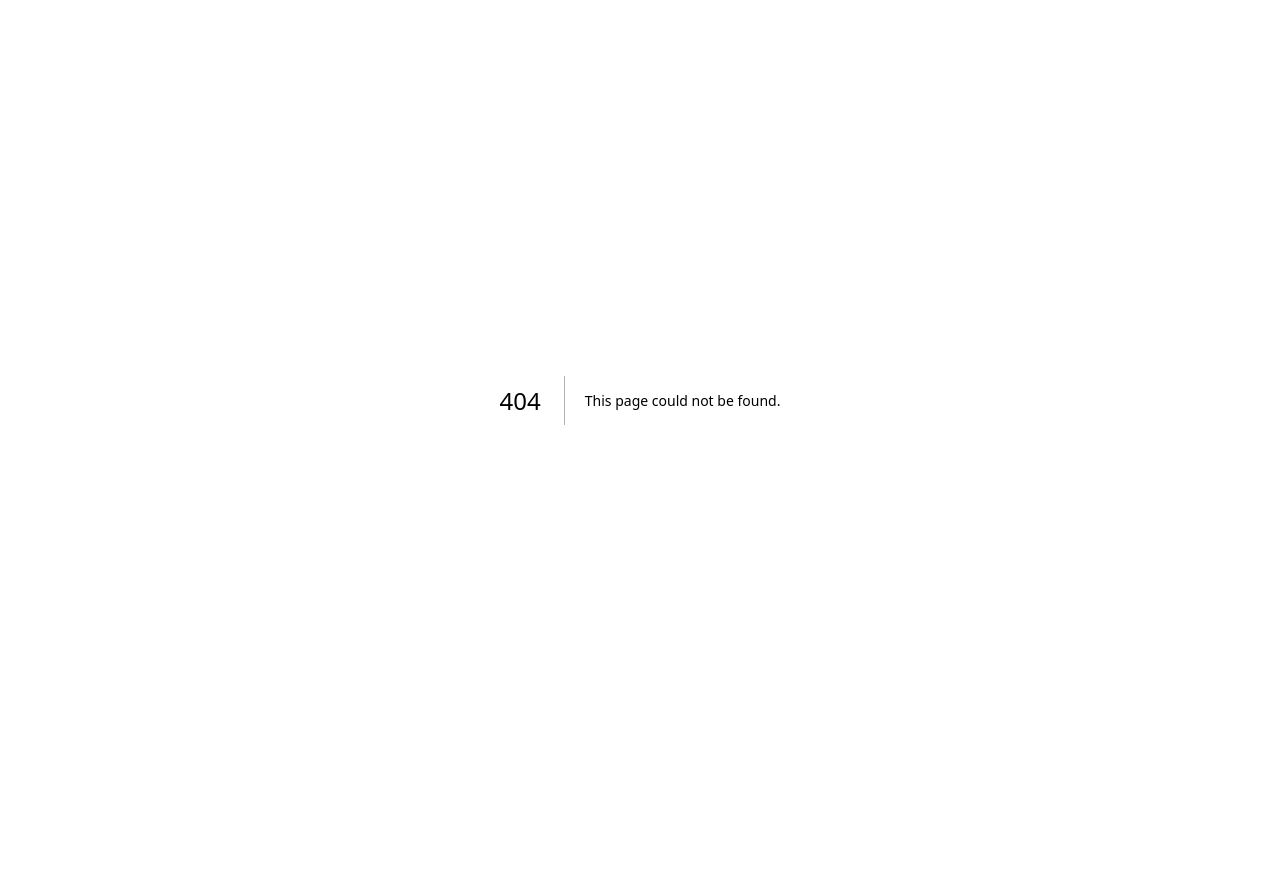
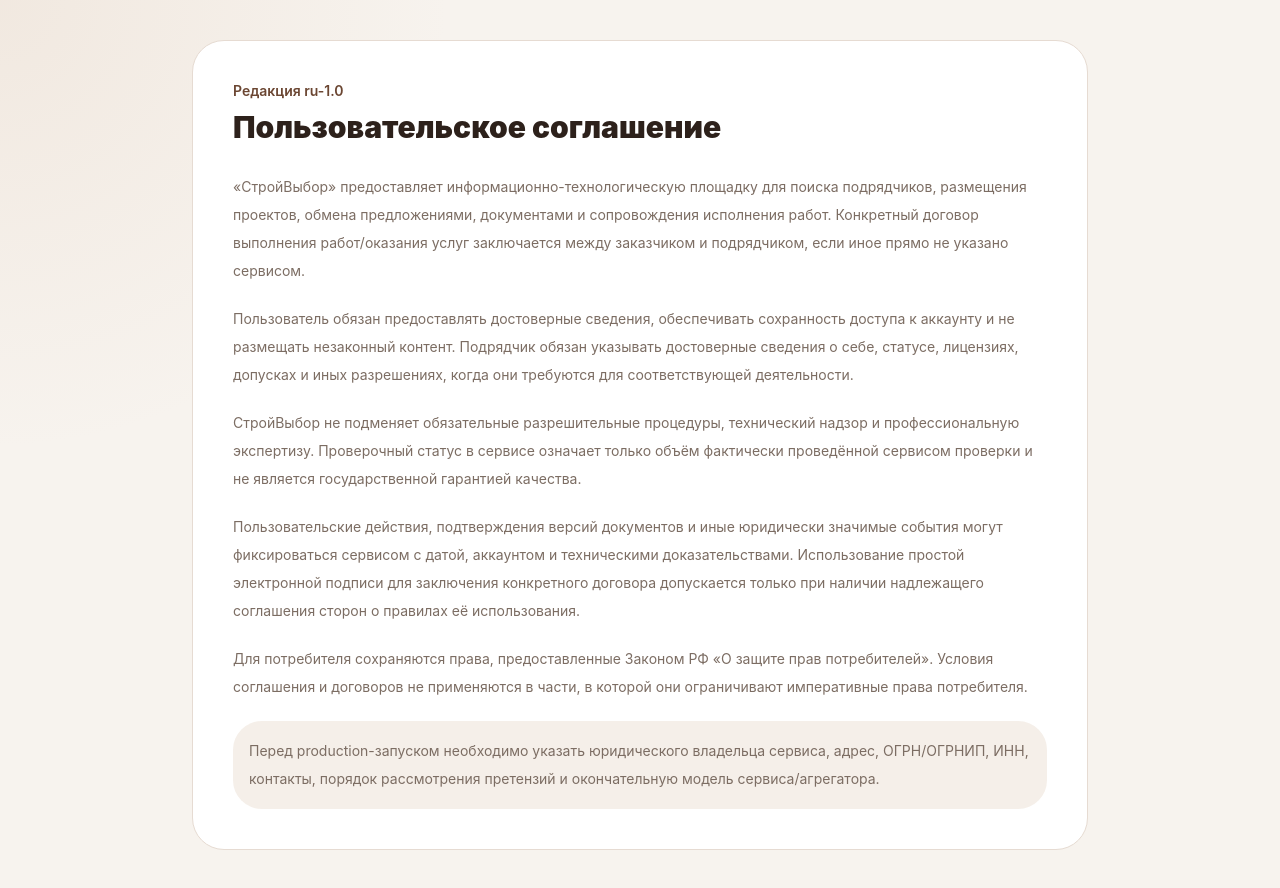
Before and after one commit to ggamzatov/stroyselect, a Next.js app: page /legal/terms in a window 1280 px wide. Before the commit this address had no page. Before the commit the page ends 800 px from the top, so only its background shows below. Built offline with nearby package versions, Linux system fonts and the light colour scheme.

Commit message:
feat: add marketplace user agreement

```diff
--- /dev/null
+++ b/app/legal/terms/page.tsx
@@ -0,0 +1,9 @@
+export const metadata={title:"Пользовательское соглашение — СтройВыбор"};
+export default function TermsPage(){return <main className="app-container py-10"><article className="mx-auto max-w-4xl rounded-[2rem] border border-border bg-card p-6 md:p-10"><p className="text-sm font-semibold text-primary">Редакция ru-1.0</p><h1 className="mt-2 text-3xl font-black">Пользовательское соглашение</h1><div className="mt-7 space-y-5 text-sm leading-7 text-muted-foreground">
+<p>«СтройВыбор» предоставляет информационно-технологическую площадку для поиска подрядчиков, размещения проектов, обмена предложениями, документами и сопровождения исполнения работ. Конкретный договор выполнения работ/оказания услуг заключается между заказчиком и подрядчиком, если иное прямо не указано сервисом.</p>
+<p>Пользователь обязан предоставлять достоверные сведения, обеспечивать сохранность доступа к аккаунту и не размещать незаконный контент. Подрядчик обязан указывать достоверные сведения о себе, статусе, лицензиях, допусках и иных разрешениях, когда они требуются для соответствующей деятельности.</p>
+<p>СтройВыбор не подменяет обязательные разрешительные процедуры, технический надзор и профессиональную экспертизу. Проверочный статус в сервисе означает только объём фактически проведённой сервисом проверки и не является государственной гарантией качества.</p>
+<p>Пользовательские действия, подтверждения версий документов и иные юридически значимые события могут фиксироваться сервисом с датой, аккаунтом и техническими доказательствами. Использование простой электронной подписи для заключения конкретного договора допускается только при наличии надлежащего соглашения сторон о правилах её использования.</p>
+<p>Для потребителя сохраняются права, предоставленные Законом РФ «О защите прав потребителей». Условия соглашения и договоров не применяются в части, в которой они ограничивают императивные права потребителя.</p>
+<p className="rounded-2xl bg-secondary/60 p-4">Перед production-запуском необходимо указать юридического владельца сервиса, адрес, ОГРН/ОГРНИП, ИНН, контакты, порядок рассмотрения претензий и окончательную модель сервиса/агрегатора.</p>
+</div></article></main>}
```
